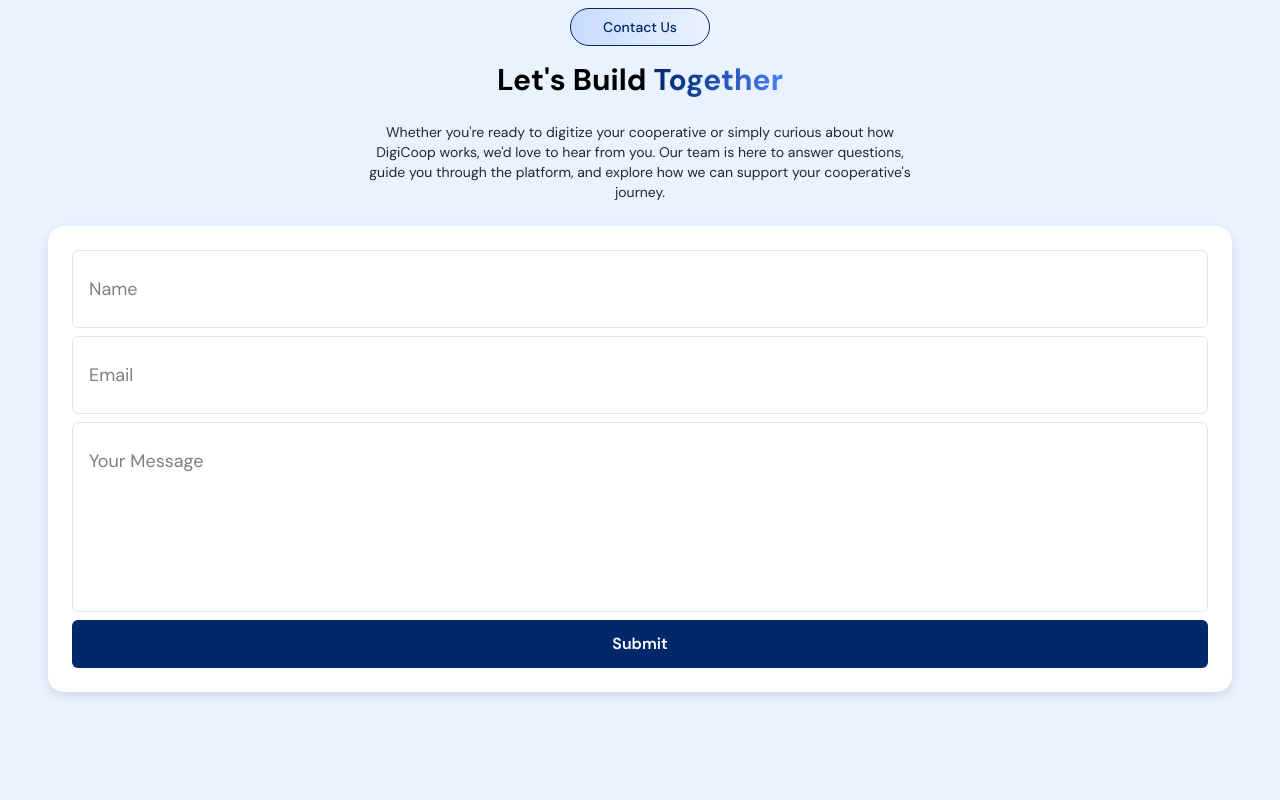
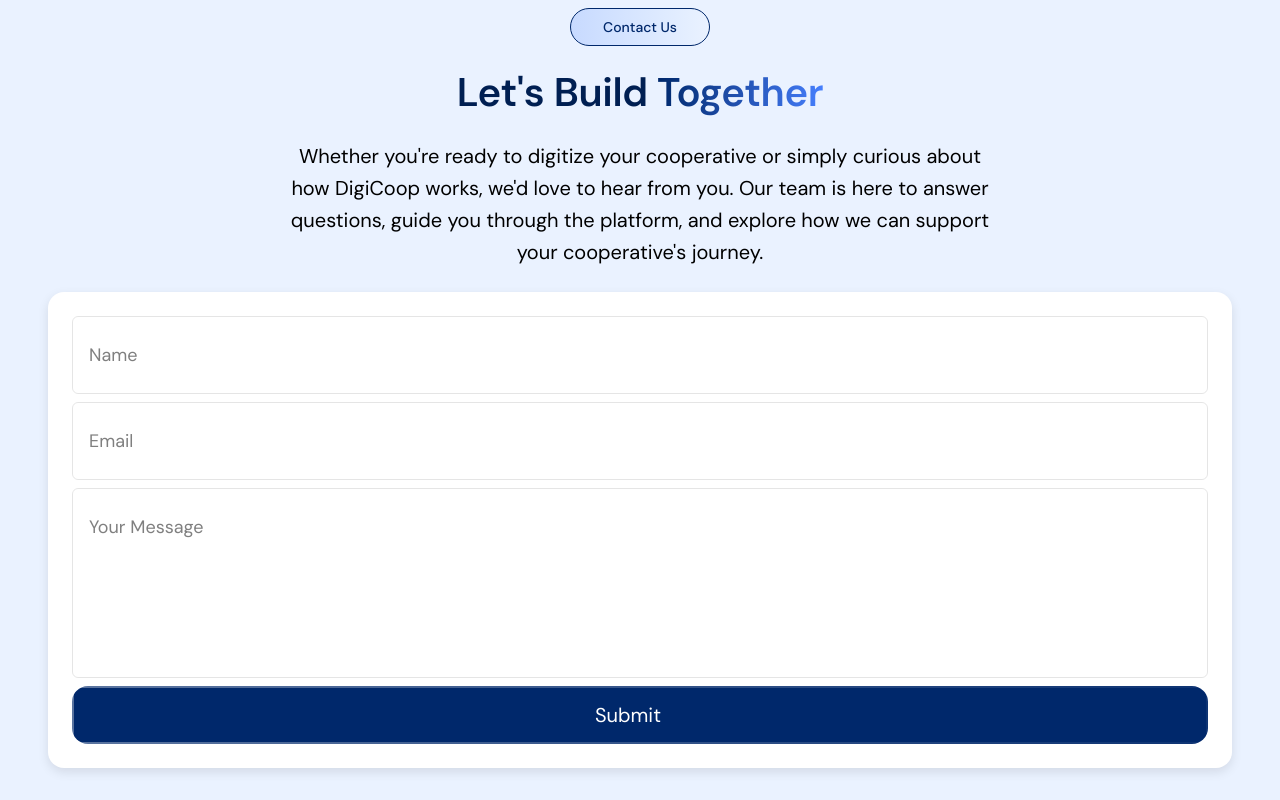
Before and after one commit to Auricmondal/Digicoop, a React (Vite) app in the folder client/: page /about in a window 1280 px wide. Shown: the part 1340-2140 px from the top of the page. Built offline with nearby package versions, Linux system fonts and the light colour scheme.

Commit message:
fix:Margin

```diff
--- a/client/src/components/sections/Contact.jsx
+++ b/client/src/components/sections/Contact.jsx
@@ -1,30 +1,42 @@
 import React from "react";
 import { GradientBadge } from "../ui/Badges";
 import SectionWrapper from "../../layouts/SectionWrapper";
+import { ButtonFlippedReveal } from "../ui/Buttons";
+
 
 const ContactUs = () => {
   return (
-    <SectionWrapper className="mx-auto bg-tint flex flex-col items-center">
-      <div className="flex flex-col items-center gap-4 max-w-[1460px]">
+    <SectionWrapper className="bg-tint">
+
+      <div className="max-w-[1460px] mx-auto">
+        {/* Section Header */}
+        <div className="flex flex-col justify-center text-center gap-6">
+          {/* Pill with gradient border */}
+          <span>
             <GradientBadge text={"Contact Us"} />
+          </span>
 
-        <h1 className="text-3xl font-bold mb-2 text-center">
+          {/* Header content container with responsive sizing */}
+          <div className="w-full max-w-[90%] sm:max-w-[600px] lg:max-w-[724px] h-auto mx-auto flex flex-col justify-center gap-2 lg:gap-[10px] opacity-100">
+            <h2 className="text-[1.5rem] sm:text-[2rem] lg:text-[2.5rem] font-semibold leading-[1.1] tracking-[-0.01em] text-primary-dark mb-4 ">
+              {/* ^ Primary Dark #001F52 */}
               Let&apos;s Build{" "}
-          <span className="inline-block bg-clip-text text-transparent bg-gradient-to-r from-primary to-dark-tint">
+              <span className="text-[1.5rem] sm:text-[2rem] lg:text-[2.5rem] font-semibold leading-[1.1] tracking-[-0.01em] bg-gradient-to-r from-primary to-dark-tint bg-clip-text text-transparent">
                 Together
               </span>
-        </h1>
+              {/* ^ Dark Tint #467FFD */}
+            </h2>
 
-        <p className="max-w-xl text-center text-sm mb-6 px-4 text-gray-800">
+            <p className="text-[0.875rem] sm:text-[1rem] lg:text-[1.25rem] font-normal leading-[1.6] tracking-[0] text-center text-black ">
             Whether you&apos;re ready to digitize your cooperative or simply
             curious about how DigiCoop works, we&apos;d love to hear from you. Our
             team is here to answer questions, guide you through the platform, and
             explore how we can support your cooperative&apos;s journey.
             </p>
           </div>
-
+        </div>
       <form
-        className="bg-white rounded-2xl w-full p-6 flex flex-col gap-2 max-w-[1460px]"
+        className="bg-white rounded-2xl w-full p-6 flex flex-col gap-2 max-w-[1460px] my-6"
         style={{ boxShadow: "0px 4px 10.8px 0px rgba(0, 0, 0, 0.1)" }}
       >
         <input
@@ -42,13 +54,11 @@ const ContactUs = () => {
           rows={5}
           className="w-full border border-black/10 rounded-md px-4 py-6 text-lg focus:outline-none resize-none"
         />
-        <button
-          type="submit"
-          className="w-full bg-primary text-white py-3 rounded-md font-semibold transition"
-        >
+        <ButtonFlippedReveal className="bg-primary text-white rounded-2xl py-5 px-4 h-[58px] border-[2px] flex gap-1 items-center justify-center" type={"submit"}>
           Submit
-        </button>
+        </ButtonFlippedReveal>
       </form>
+      </div>
     </SectionWrapper>
   );
 };
--- a/client/src/components/ui/Buttons.jsx
+++ b/client/src/components/ui/Buttons.jsx
@@ -1,13 +1,14 @@
 import React from "react";
 
-export function ButtonFlippedReveal({ className, children, icon, hoverIcon }) {
+export function ButtonFlippedReveal({ className, children, icon, hoverIcon, ...props }) {
   return (
     <button
       className={`group cursor-pointer  ${className}`}
       style={{
         borderImage:
           "linear-gradient(93.63deg, rgba(255, 255, 255, 0.35) 3.45%, rgba(153, 153, 153, 0) 117.37%) 1",
-      }}
+        }}
+        {...props}
     >
       <span className="relative block overflow-hidden text-[20px]">
         <span className="flex transform transition-transform duration-300 group-hover:-translate-y-full text-[15px] md:text-[20px]">
```
Also changed, not shown: client/src/components/sections/temp.txt (added). Lines whose indentation alone changed are shown as unchanged.
